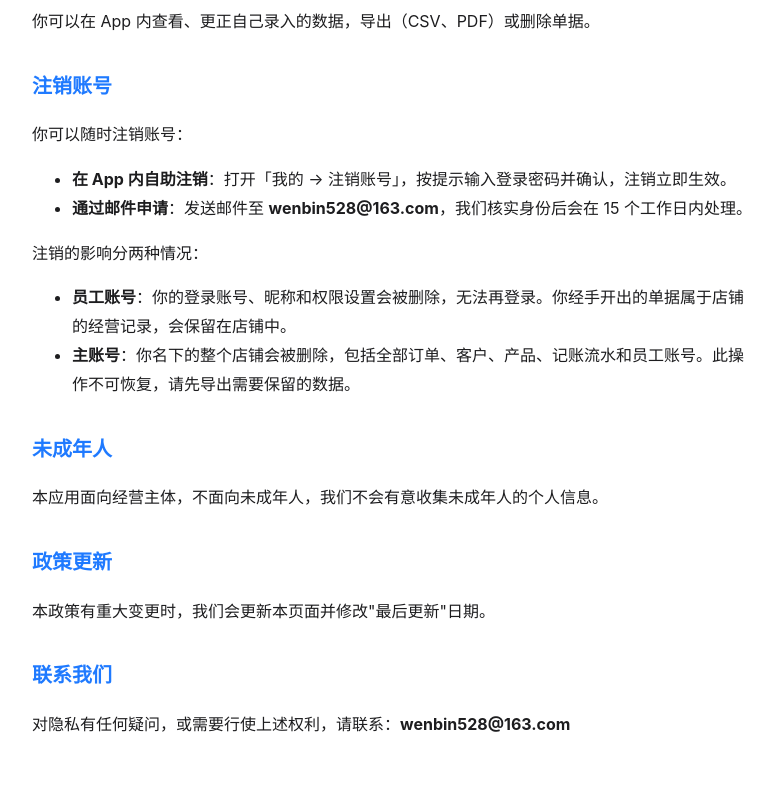
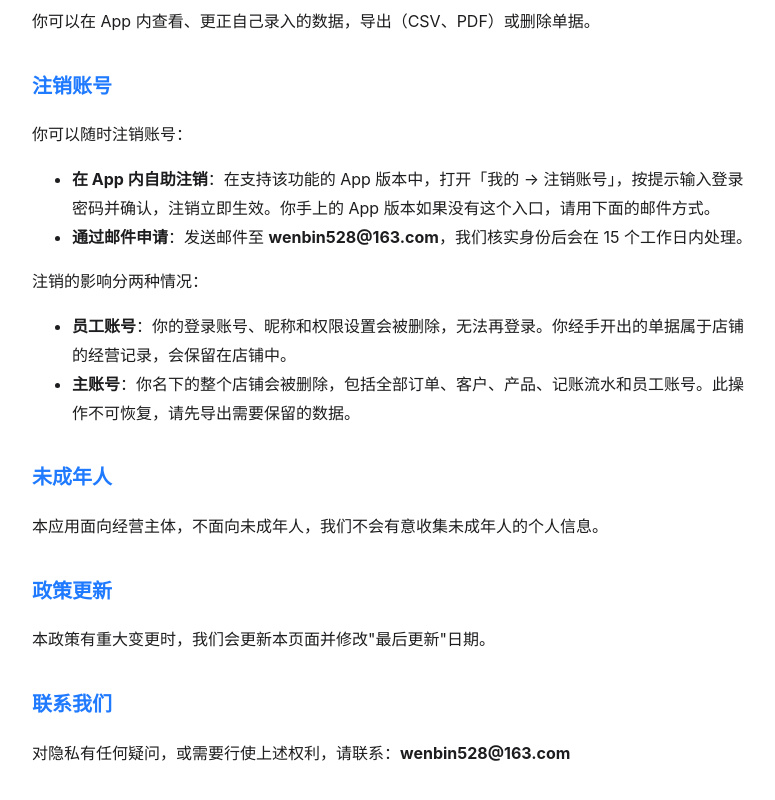
Before and after one commit to megatronyy/quick-billing-privacy, a plain HTML site: page index.html in a window 1280 px wide. Shown: the part 1444-2244 px from the top of the page, without its empty margins (248-1023 px from the left). Drawn offline with Linux system fonts and the light colour scheme.

Commit message:
clarify that in-app deletion needs a supporting version: index.html

```diff
--- a/index.html
+++ b/index.html
@@ -45,7 +45,7 @@ a{color:#1F7AFF}
 <h2>注销账号</h2>
 <p>你可以随时注销账号：</p>
 <ul>
-<li><strong>在 App 内自助注销</strong>：打开「我的 → 注销账号」，按提示输入登录密码并确认，注销立即生效。</li>
+<li><strong>在 App 内自助注销</strong>：在支持该功能的 App 版本中，打开「我的 → 注销账号」，按提示输入登录密码并确认，注销立即生效。你手上的 App 版本如果没有这个入口，请用下面的邮件方式。</li>
 <li><strong>通过邮件申请</strong>：发送邮件至 <strong>wenbin528@163.com</strong>，我们核实身份后会在 15 个工作日内处理。</li>
 </ul>
 <p>注销的影响分两种情况：</p>
```
